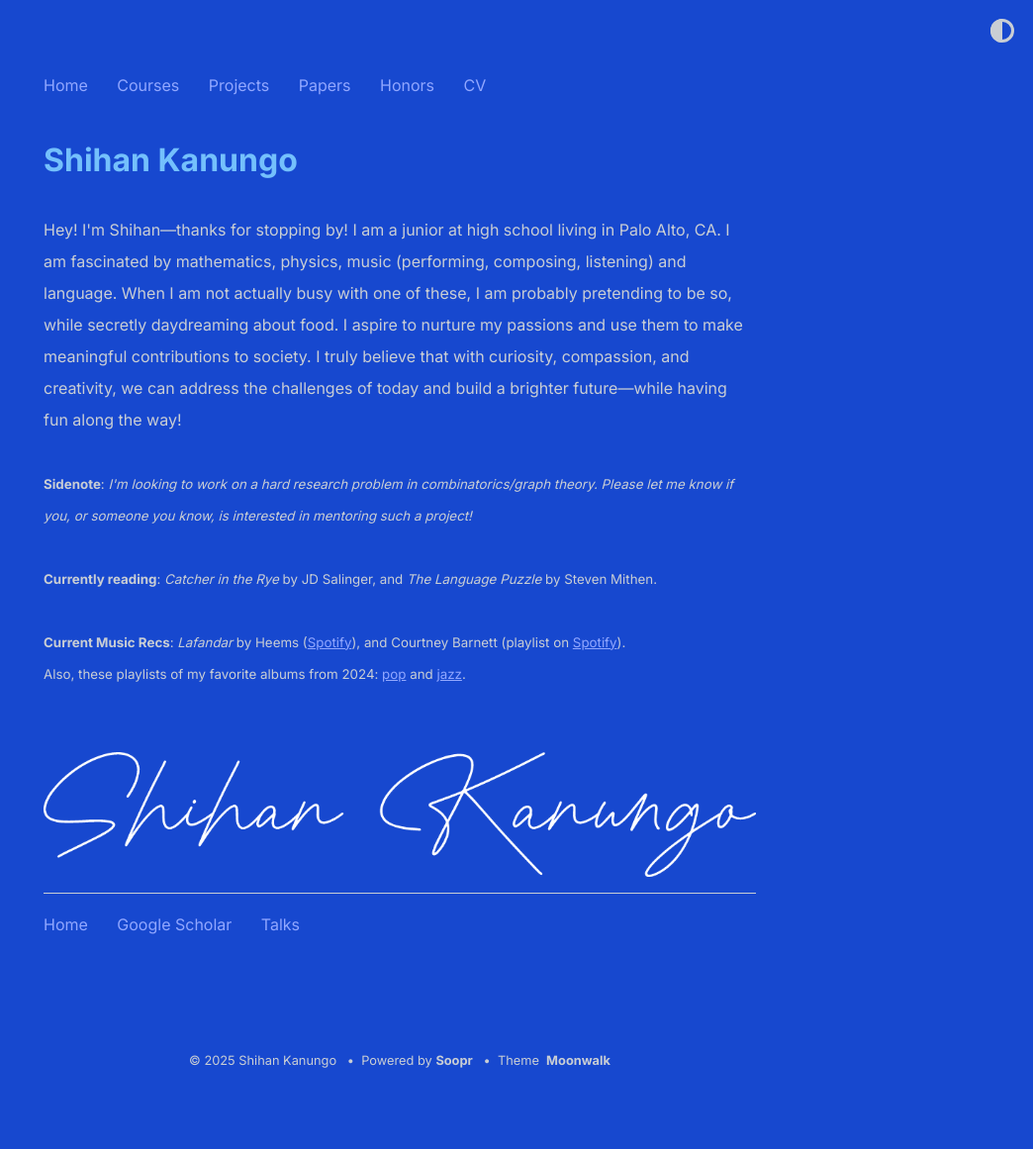
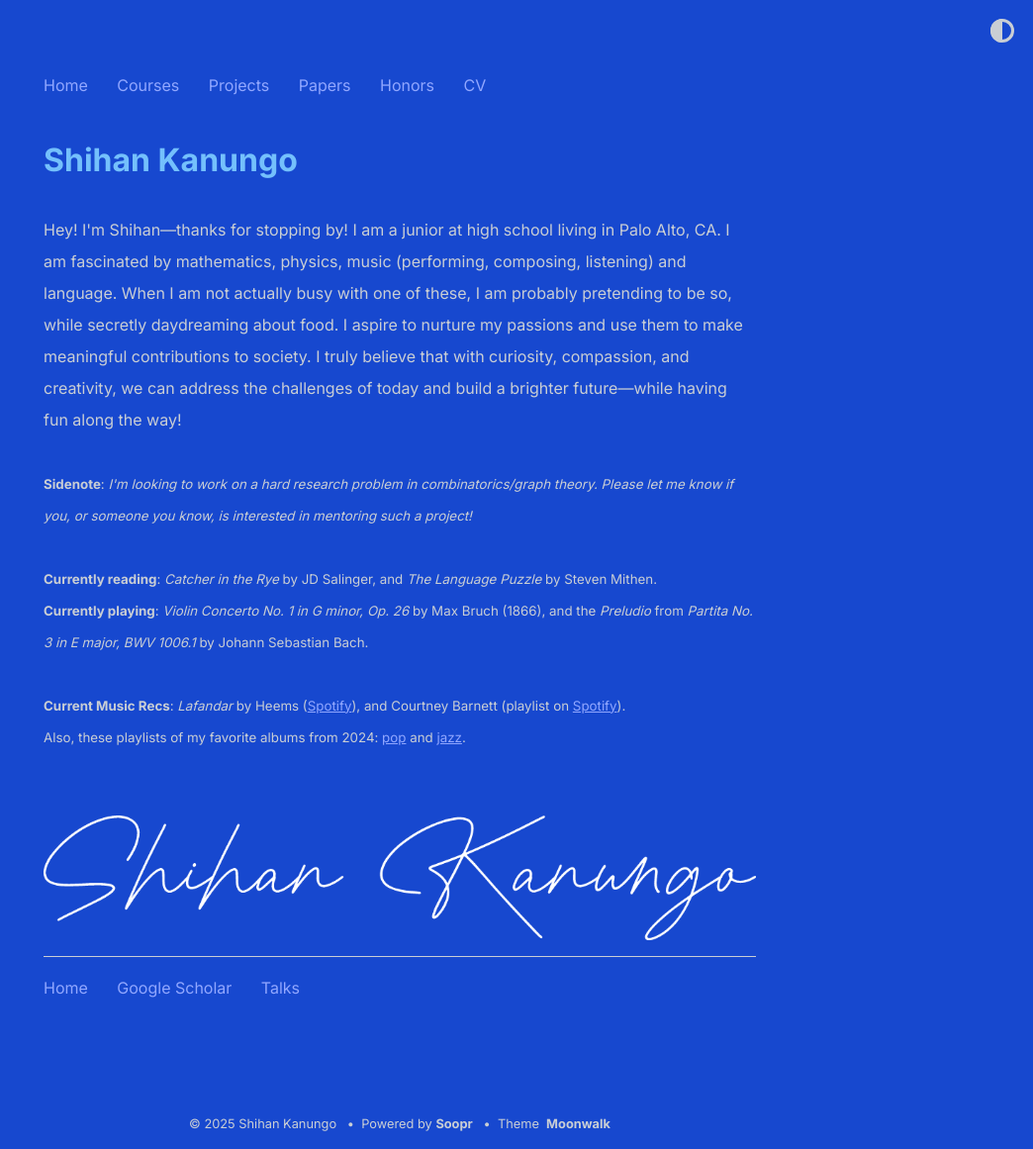
Before and after one commit to shihankanungo/shihankanungo.github.io, a Jekyll site: the page built from index.md, in a window 1280 px wide. Shown: the whole page at 99% size, without its empty margins (236-1280 px from the left). Built offline with Jekyll 4.4.1, drawn with Linux system fonts in a browser that asks for light colours; before the commit the page ends 1097 px from its top, so only the background shows below that.

Commit message:
Update _config.yml

```diff
--- a/_config.yml
+++ b/_config.yml
@@ -9,6 +9,8 @@
 
           <br /><br />
           <small><b>Currently reading</b>: <i>Catcher in the Rye</i> by JD Salinger, and <i>The Language Puzzle</i> by Steven Mithen.</small>
+          <br />
+          <small><b>Currently playing</b>: <i>Violin Concerto No. 1 in G minor, Op. 26</i> by Max Bruch (1866), and the <i>Preludio</i> from <i>Partita No. 3 in E major, BWV 1006.1</i> by Johann Sebastian Bach.</small>
           <br /><br />
           <small><b>Current Music Recs</b>: <i>Lafandar</i> by Heems (<a href="https://open.spotify.com/album/0txwScooV6S8rd8uhWfUGe?si=r-MswTWDTRK3KoW8IBIzMg">Spotify</a>), and Courtney Barnett (playlist on <a href="https://open.spotify.com/playlist/0q3ljBMndxToa5p6pZ7sWY?si=9d6db34aeea24f48">Spotify</a>). <br> Also, these playlists of my favorite albums from 2024: <a href="https://open.spotify.com/playlist/0plT5tvEl6lVLrQDk0X3eu?si=fe06480b57f64999">pop</a> and <a href="https://open.spotify.com/playlist/5iHDUPHT30iNd4Feg0yg4f?si=737a0b1a27924789">jazz</a>. </small>
           <br /><br /><br />
```
